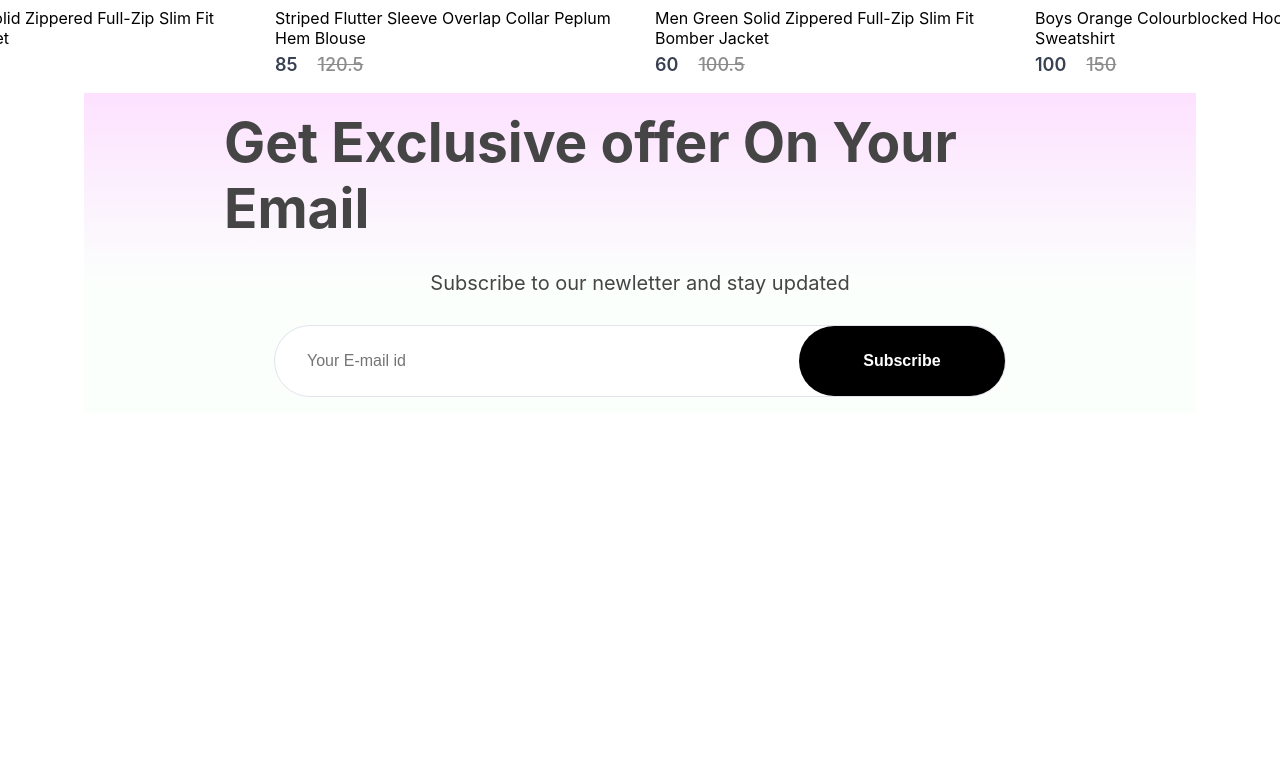
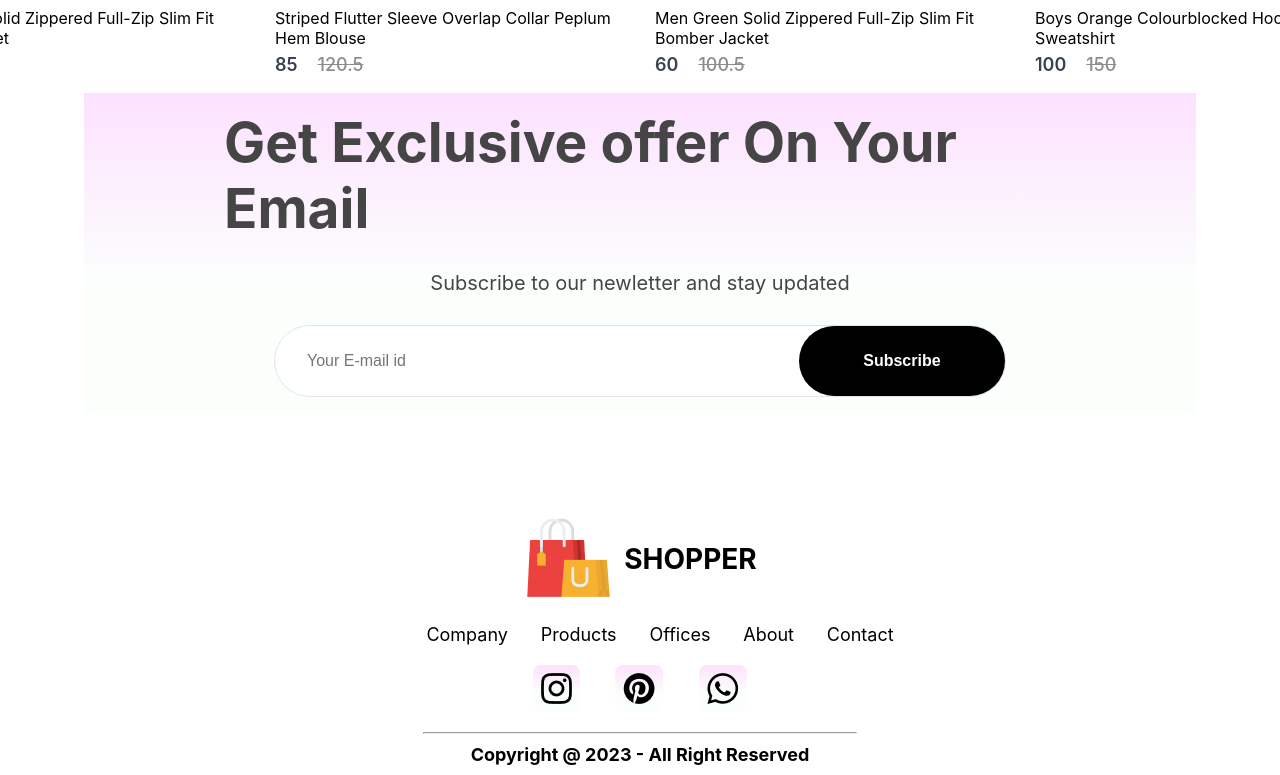
Before and after one commit to Sridevijagadesh/frontend, a React (Create React App) app: page / in a window 1280 px wide. Shown: the part 3299-4074 px from the top of the page. Before the commit the page ends 3862 px from the top, so only its background shows below. Built offline with nearby package versions, Linux system fonts and the light colour scheme.

Commit message:
creating Fotter component

```diff
--- a/src/App.js
+++ b/src/App.js
@@ -7,6 +7,7 @@ import Product from './pages/Product';
 import Cart from './pages/Cart';
 import LoginSingOut from './pages/LoginSingOut';
 import Shop from './pages/Shoped';
+import Footer from './component/Footer/Footer';
 
 
 function App() {
@@ -24,10 +25,8 @@ function App() {
         <Route path='/productId' element={<Product/>}/>
         <Route path='/cart' element= {<Cart/>}/>
         <Route path='/login' element={<LoginSingOut/>}/>
-
-
-
-      </Routes>
+        </Routes>
+        <Footer/>
       </BrowserRouter>
 
     </div>
--- /dev/null
+++ b/src/component/Footer/Footer.jsx
@@ -0,0 +1,39 @@
+import React from 'react'
+import './Fotter.css'
+import logo_big from '../Assets/logo_big.png'
+import insta from '../Assets/instagram_icon.png'
+import whatApp from '../Assets/whatsapp_icon.png'
+import ping from '../Assets/pintester_icon.png'
+const Footer = () => {
+  return (
+    <div className='footer'>
+      <div className="footer-img">
+        <div className="footer-imgs">
+        <img src={logo_big} alt=''></img>
+
+        <p>SHOPPER</p>
+        </div>
+        <div className='fotter-link'>
+          <ul>
+            <li>Company</li>
+            <li>Products</li>
+            <li>Offices</li>
+            <li>About</li>
+            <li>Contact</li>
+          </ul>
+          </div>
+          <div className="footer-icons">
+            <img src={insta} alt=''></img>
+            <img src={ping} alt=''></img>
+            <img src={whatApp} alt=''></img>
+          </div>
+        <hr></hr>
+        <div className="copyright">
+          <p>Copyright @ 2023 - All Right Reserved</p>
+        </div>
+      </div>
+    </div>
+  )
+}
+
+export default Footer
--- /dev/null
+++ b/src/component/Footer/Fotter.css
@@ -0,0 +1,63 @@
+.footer{
+  display: flex;
+  justify-content: center;
+  align-items: center;
+  margin: auto;
+
+}
+.footer-img{
+  display: flex;
+  flex-direction: column;
+  justify-content: center;
+  align-items: center;
+}
+.footer-imgs{
+  display: flex;
+  justify-content: center;
+  align-items: center;
+  margin-bottom: 20px;
+}
+.footer-imgs p{
+  font-size: 28px;
+  font-weight: bold;
+  margin-left: 10px;
+}
+
+.fotter-link ul {
+  display: flex;
+  justify-content: space-around;
+  align-items: center;
+  /* background-color: blue; */
+  width: 500px;
+  color: black;
+  margin-bottom: 20px;
+}
+.fotter-link li{
+  list-style: none;
+  font-size: 18px;
+}
+.footer-icons{
+  display: flex;
+  justify-content: space-around;
+   margin-bottom: 10px;
+  width: 250px;
+
+
+  align-items: center;
+}
+.footer-icons img{
+  background: linear-gradient(180deg , #fde1ff , #e1ffea22 60%);
+  border: none;
+ border-radius: 8px;
+  padding: 8px;
+}
+.footer-img hr{
+  width: 80%;
+  margin-top: 10px;
+  margin-bottom: 10px;
+}
+.copyright p{
+ font-size: 18px;
+ font-weight: bold;
+ margin-bottom: 10px;
+}
--- a/src/component/NewsLetter/NewsLetters.css
+++ b/src/component/NewsLetter/NewsLetters.css
@@ -6,7 +6,7 @@
   align-items: center;
   justify-content: center;
   margin: auto;
-  margin-bottom: 150px;
+  margin-bottom: 100px;
   background: linear-gradient(180deg , #fde1ff , #e1ffea22 60%);
   gap: 30px;
   padding: 0px 140px;
--- a/src/pages/Shoped.jsx
+++ b/src/pages/Shoped.jsx
@@ -4,6 +4,7 @@ import Popular from '../component/Popular/Popular'
 import Offer from '../component/Offer/Offer'
 import NewCollection from '../component/New collection/New-collection'
 import NewsLetters from '../component/NewsLetter/NewsLetters'
+
 
 const shop = () => {
   return (
@@ -13,6 +14,7 @@ const shop = () => {
       <Offer/>
       <NewCollection/>
       <NewsLetters/>
+
     </div>
   )
 }
```
